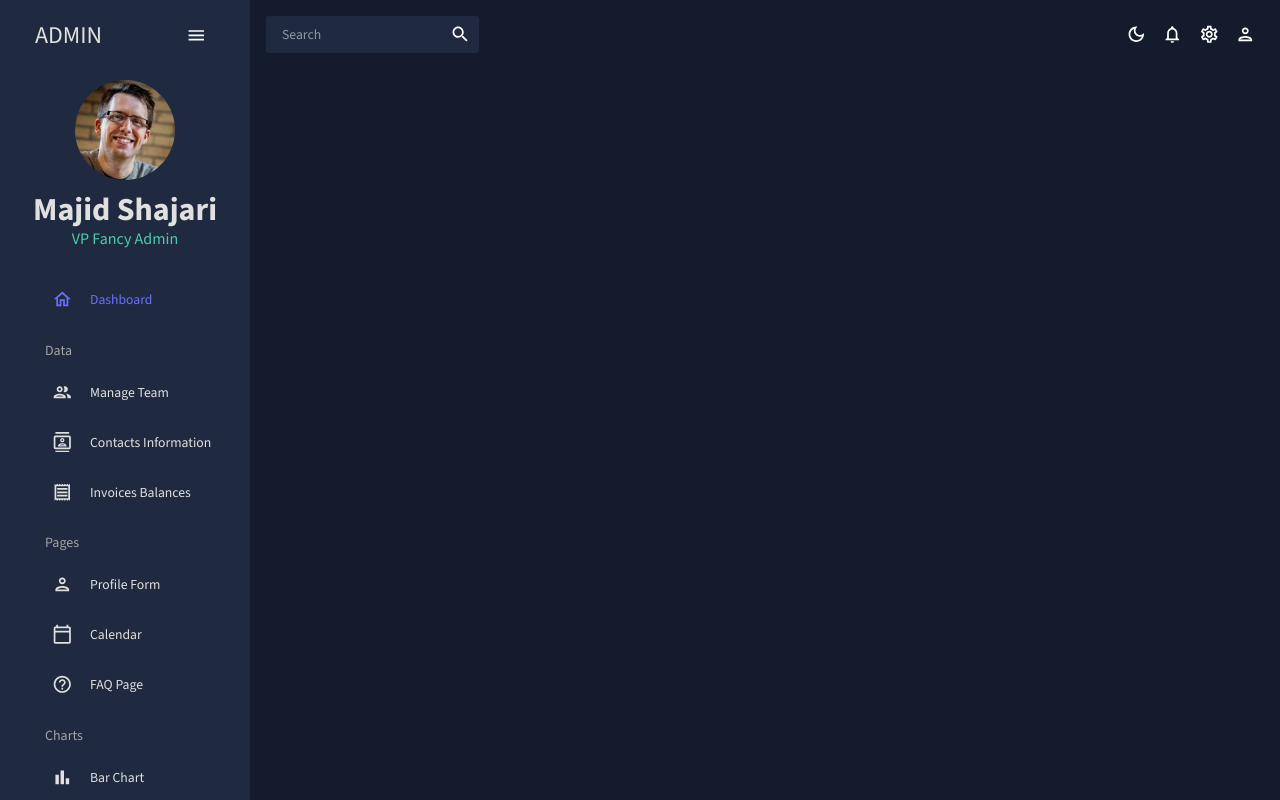
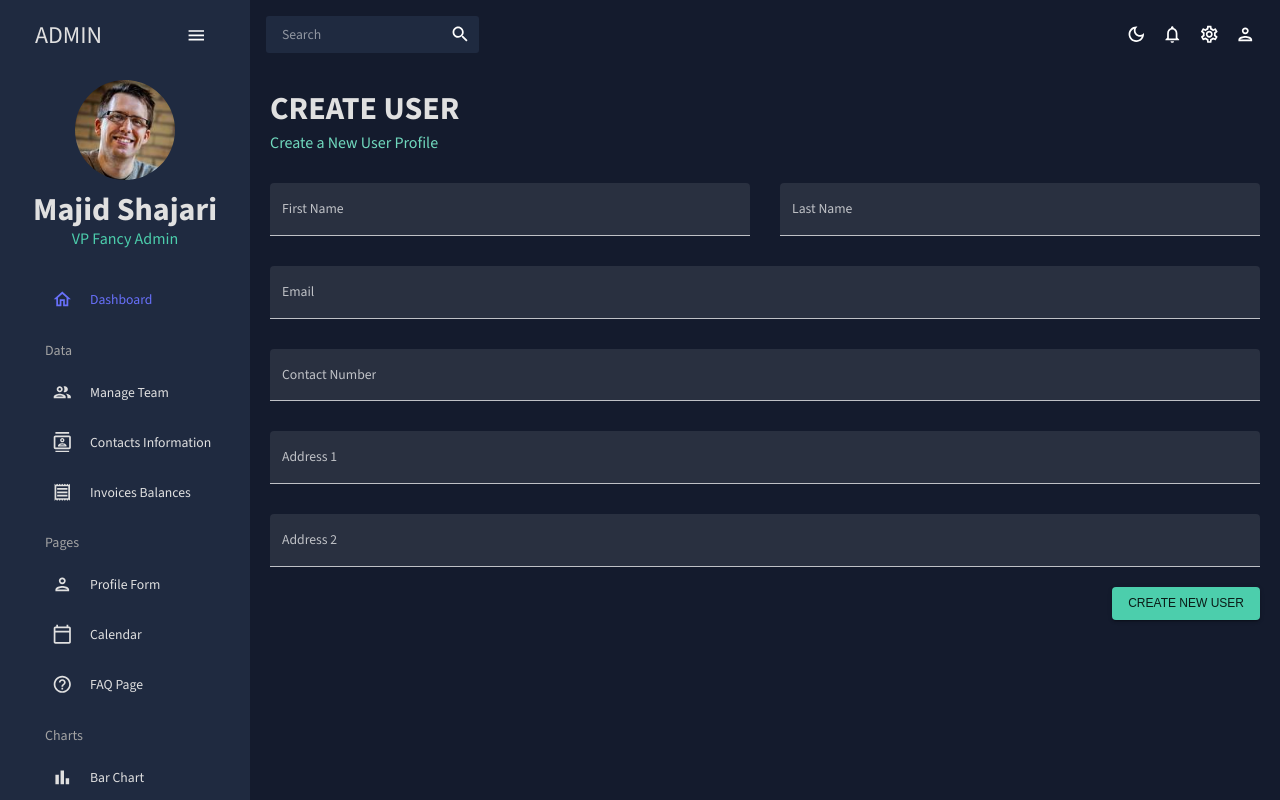
Before and after one commit to MajidShajari/react-admin-dashboard, a React (Vite) app: page /form in a window 1280 px wide. Shown: the top 800 px of the page. Built offline with nearby package versions, Linux system fonts and the light colour scheme.

Commit message:
Create Form component

```diff
--- a/src/App.jsx
+++ b/src/App.jsx
@@ -6,7 +6,7 @@
 import { Contacts } from './scenes/contacts/Contacts';
 import { Dashboard } from './scenes/dashboard/Dashboard';
 import { FAQ } from './scenes/faq/Faq';
-// import { Form } from './scenes/form/Form';
+import { Form } from './scenes/form/Form';
 import { Geography } from './scenes/geography/Geography';
 import { MySidebar } from './scenes/global/MySidebar';
 import { Topbar } from './scenes/global/Topbar';
@@ -31,7 +31,7 @@
                             <Route path="/team" element={<Team />} />
                             <Route path="/contacts" element={<Contacts />} />
                             {/* <Route path="/invoices" element={<Invoices />} /> */}
-                            {/* <Route path="/form" element={<Form />} /> */}
+                            <Route path="/form" element={<Form />} />
                             <Route path="/bar" element={<Bar />} />
                             <Route path="/pie" element={<Pie />} />
                             <Route path="/line" element={<Line />} />
--- /dev/null
+++ b/src/scenes/form/Form.jsx
@@ -0,0 +1,137 @@
+import { Box, Button, TextField } from '@mui/material';
+import useMediaQuery from '@mui/material/useMediaQuery';
+import { Formik } from 'formik';
+import * as yup from 'yup';
+import { Header } from '../../components/Header';
+
+export const Form = () => {
+    const isNonMobile = useMediaQuery('(min-width:600px)');
+
+    const handleFormSubmit = (values) => {
+        console.log(values);
+    };
+
+    return (
+        <Box m="20px">
+            <Header title="CREATE USER" subtitle="Create a New User Profile" />
+
+            <Formik onSubmit={handleFormSubmit} initialValues={initialValues} validationSchema={checkoutSchema}>
+                {({ values, errors, touched, handleBlur, handleChange, handleSubmit }) => (
+                    <form onSubmit={handleSubmit}>
+                        <Box
+                            display="grid"
+                            gap="30px"
+                            gridTemplateColumns="repeat(4, minmax(0, 1fr))"
+                            sx={{
+                                '& > div': { gridColumn: isNonMobile ? undefined : 'span 4' },
+                            }}
+                        >
+                            <TextField
+                                fullWidth
+                                variant="filled"
+                                type="text"
+                                label="First Name"
+                                onBlur={handleBlur}
+                                onChange={handleChange}
+                                value={values.firstName}
+                                name="firstName"
+                                error={!!touched.firstName && !!errors.firstName}
+                                helperText={touched.firstName && errors.firstName}
+                                sx={{ gridColumn: 'span 2' }}
+                            />
+                            <TextField
+                                fullWidth
+                                variant="filled"
+                                type="text"
+                                label="Last Name"
+                                onBlur={handleBlur}
+                                onChange={handleChange}
+                                value={values.lastName}
+                                name="lastName"
+                                error={!!touched.lastName && !!errors.lastName}
+                                helperText={touched.lastName && errors.lastName}
+                                sx={{ gridColumn: 'span 2' }}
+                            />
+                            <TextField
+                                fullWidth
+                                variant="filled"
+                                type="text"
+                                label="Email"
+                                onBlur={handleBlur}
+                                onChange={handleChange}
+                                value={values.email}
+                                name="email"
+                                error={!!touched.email && !!errors.email}
+                                helperText={touched.email && errors.email}
+                                sx={{ gridColumn: 'span 4' }}
+                            />
+                            <TextField
+                                fullWidth
+                                variant="filled"
+                                type="text"
+                                label="Contact Number"
+                                onBlur={handleBlur}
+                                onChange={handleChange}
+                                value={values.contact}
+                                name="contact"
+                                error={!!touched.contact && !!errors.contact}
+                                helperText={touched.contact && errors.contact}
+                                sx={{ gridColumn: 'span 4' }}
+                            />
+                            <TextField
+                                fullWidth
+                                variant="filled"
+                                type="text"
+                                label="Address 1"
+                                onBlur={handleBlur}
+                                onChange={handleChange}
+                                value={values.address1}
+                                name="address1"
+                                error={!!touched.address1 && !!errors.address1}
+                                helperText={touched.address1 && errors.address1}
+                                sx={{ gridColumn: 'span 4' }}
+                            />
+                            <TextField
+                                fullWidth
+                                variant="filled"
+                                type="text"
+                                label="Address 2"
+                                onBlur={handleBlur}
+                                onChange={handleChange}
+                                value={values.address2}
+                                name="address2"
+                                error={!!touched.address2 && !!errors.address2}
+                                helperText={touched.address2 && errors.address2}
+                                sx={{ gridColumn: 'span 4' }}
+                            />
+                        </Box>
+                        <Box display="flex" justifyContent="end" mt="20px">
+                            <Button type="submit" color="secondary" variant="contained">
+                                Create New User
+                            </Button>
+                        </Box>
+                    </form>
+                )}
+            </Formik>
+        </Box>
+    );
+};
+
+const phoneRegExp = /^((\+[1-9]{1,4}[ -]?)|(\([0-9]{2,3}\)[ -]?)|([0-9]{2,4})[ -]?)*?[0-9]{3,4}[ -]?[0-9]{3,4}$/;
+
+const checkoutSchema = yup.object().shape({
+    firstName: yup.string().required('required'),
+    lastName: yup.string().required('required'),
+    email: yup.string().email('invalid email').required('required'),
+    contact: yup.string().matches(phoneRegExp, 'Phone number is not valid').required('required'),
+    address1: yup.string().required('required'),
+    address2: yup.string().required('required'),
+});
+const initialValues = {
+    firstName: '',
+    lastName: '',
+    email: '',
+    contact: '',
+    address1: '',
+    address2: '',
+};
```
